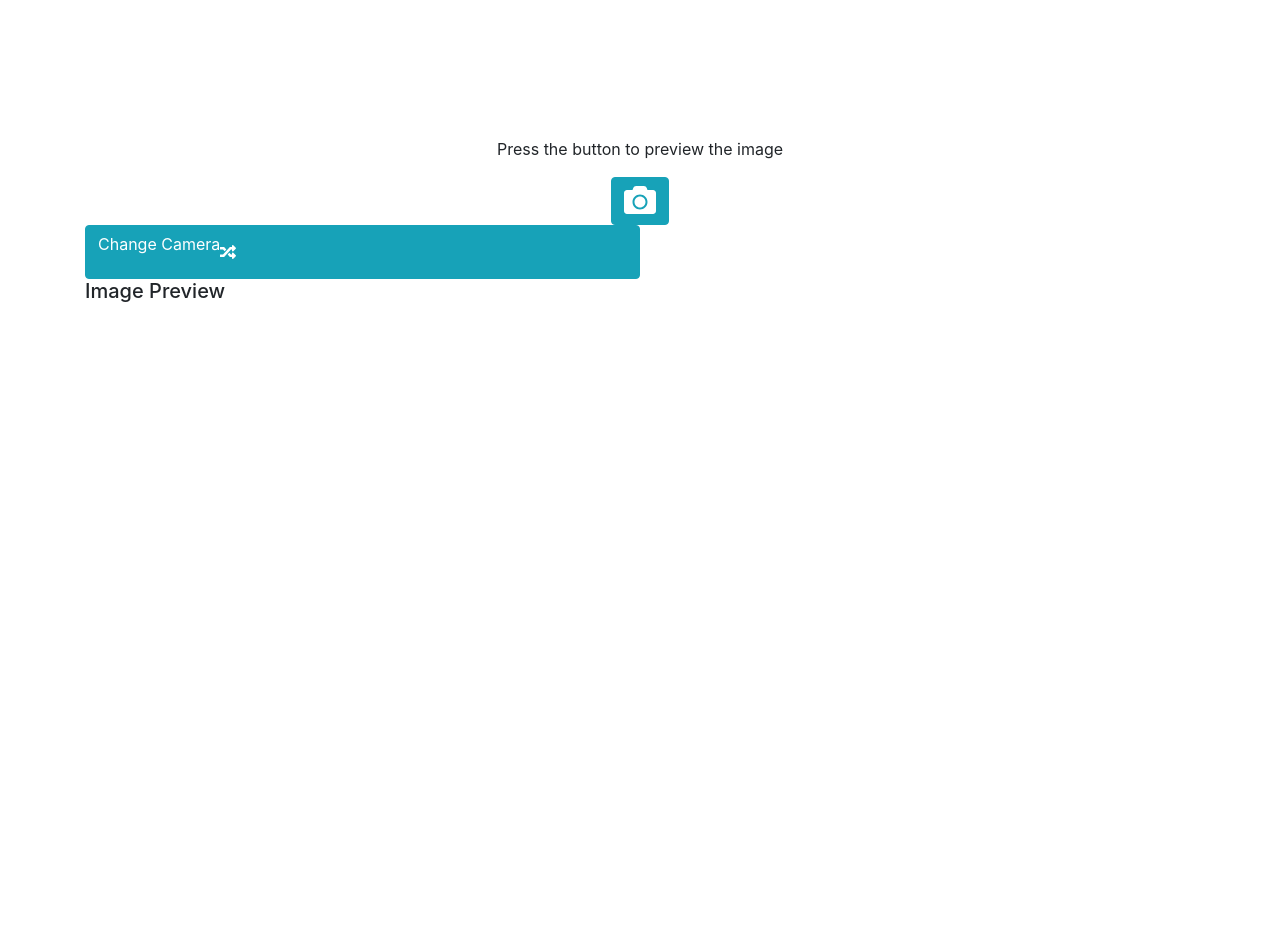
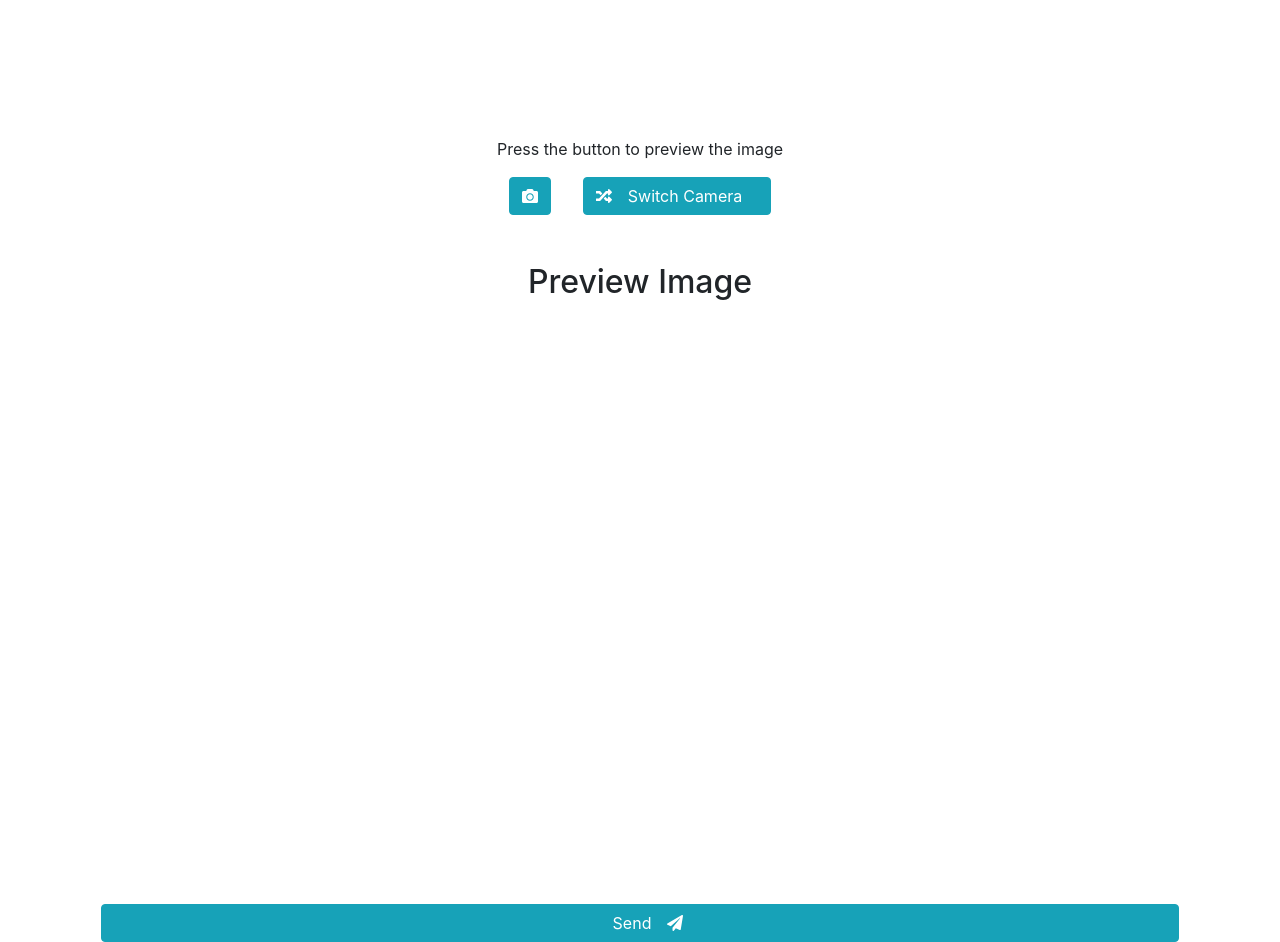
Before and after one commit to deibizide/camera-challenge, a React (Create React App) app: page / in a window 1280 px wide. Shown: the part 520-1462 px from the top of the page. Before the commit the page ends 987 px from the top, so only its background shows below. Built offline with nearby package versions, Linux system fonts and the light colour scheme; no server answers.

Commit message:
style preview image on takePicture component

```diff
--- a/package.json
+++ b/package.json
@@ -2,6 +2,7 @@
   "name": "camera-challenge",
   "version": "0.1.0",
   "private": true,
+  "homepage": "http://deibizide.github.io/camera-challenge",
   "dependencies": {
     "@fortawesome/fontawesome-svg-core": "^1.2.32",
     "@fortawesome/free-solid-svg-icons": "^5.15.1",
@@ -14,6 +15,7 @@
     "@types/react": "^16.9.52",
     "@types/react-dom": "^16.9.8",
     "bootstrap": "^4.5.3",
+    "gh-pages": "^3.1.0",
     "node-sass": "^4.14.1",
     "react": "^16.13.1",
     "react-bootstrap": "^1.3.0",
@@ -27,7 +29,9 @@
     "test": "react-scripts test",
     "eject": "react-scripts eject",
     "format": "prettier --write src/**/*.{js,jsx,ts,tsx}",
-    "lint": "eslint --fix src/**/*.{js,jsx,ts,tsx}"
+    "lint": "eslint --fix src/**/*.{js,jsx,ts,tsx}",
+    "predeploy": "npm run build",
+    "deploy": "gh-pages -d build"
   },
   "eslintConfig": {
     "extends": "react-app"
--- a/src/components/TakePicture/TakePicture.tsx
+++ b/src/components/TakePicture/TakePicture.tsx
@@ -6,7 +6,7 @@ import Col from 'react-bootstrap/Col';
 import Button from 'react-bootstrap/Button';
 // font-awesome
 import { FontAwesomeIcon } from '@fortawesome/react-fontawesome';
-import { faCamera, faRandom } from '@fortawesome/free-solid-svg-icons';
+import { faCamera, faRandom, faPaperPlane } from '@fortawesome/free-solid-svg-icons';
 import useCamera from '../../hooks/useCamera';
 // style
 import './style.scss';
@@ -22,21 +22,30 @@ const TakePicture: React.FC = () => {
             <video ref={videoRef} className="w-100 mt-5">
                 <track default kind="captions" srcLang="en" />
             </video>
-
-            <Row>
-                <Col className="text-center mt-5">
-                    <p>Press the button to preview the image</p>
-                    <Button variant="info" className="btn" onClick={getPicture}>
-                        <FontAwesomeIcon icon={faCamera} size="2x" />
+            <div className="text-center my-5">
+                <p className="">Press the button to preview the image</p>
+                <Row className="d-flex justify-content-center row">
+                    <Button variant="info" className="btn mx-3" onClick={getPicture}>
+                        <FontAwesomeIcon icon={faCamera} />
                     </Button>
-                    <Button variant="info" className="btn w-50 d-flex align-items-center" onClick={getPicture}>
-                        <p>Change Camera</p>
-                        <FontAwesomeIcon icon={faRandom} size="1x" />
+                    <Button variant="info" className="btn d-flex align-items-center mx-3" onClick={getPicture}>
+                        <FontAwesomeIcon icon={faRandom} />
+                        <p className="m-0 px-3">Switch Camera</p>
                     </Button>
-                </Col>
-            </Row>
-            <h5>Image Preview</h5>
-            <canvas ref={canvasRef} />
+                </Row>
+            </div>
+            <h2 className="text-center m-0">Preview Image</h2>
+            <div className="text-center d-flex flex-column">
+                <canvas ref={canvasRef} className="w-100 mb-5" />
+                <Button
+                    variant="info"
+                    className="btn d-flex align-items-center justify-content-center mx-3"
+                    onClick={getPicture}
+                >
+                    <p className="m-0 px-3">Send</p>
+                    <FontAwesomeIcon icon={faPaperPlane} />
+                </Button>
+            </div>
         </Container>
     );
 };
--- a/src/components/TakePicture/style.scss
+++ b/src/components/TakePicture/style.scss
@@ -1,7 +1,7 @@
 .take-picture__container {
 
 
-    video {
+    video, canvas {
       border-radius: 15px;
     }
 }
```
Also changed, not shown: 1 other file (tests, documents, lock files or other folders).
